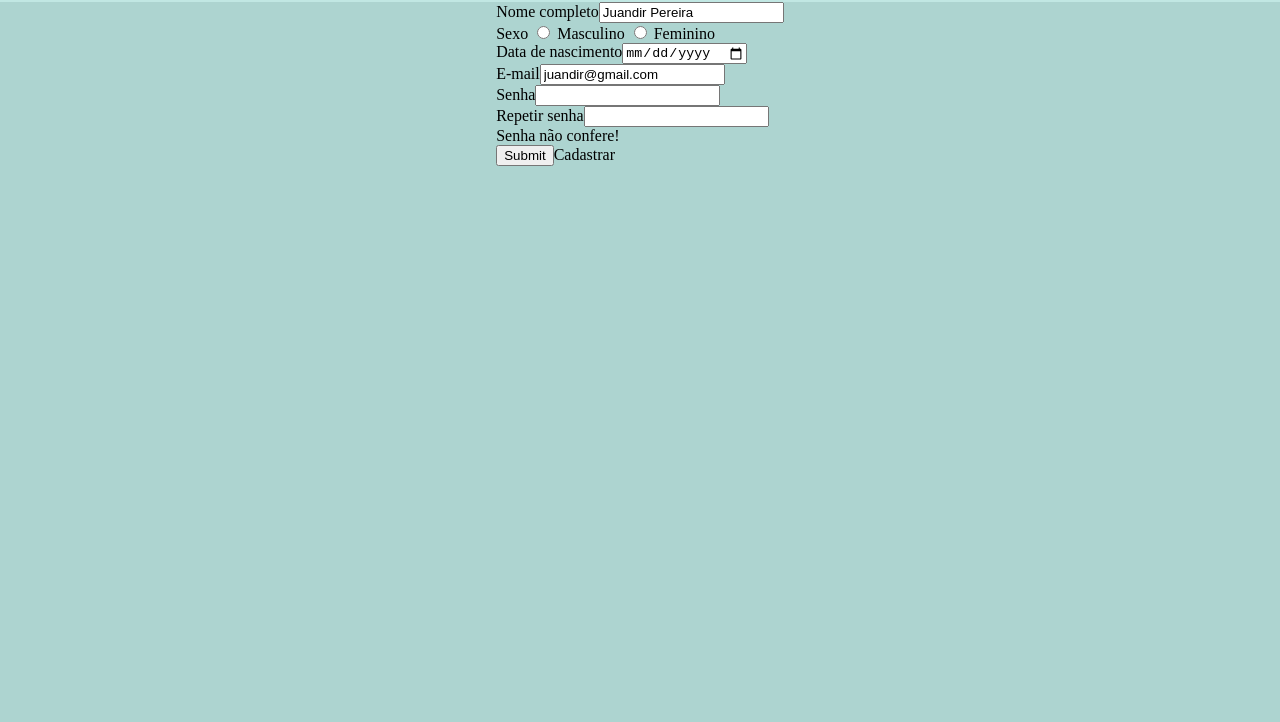
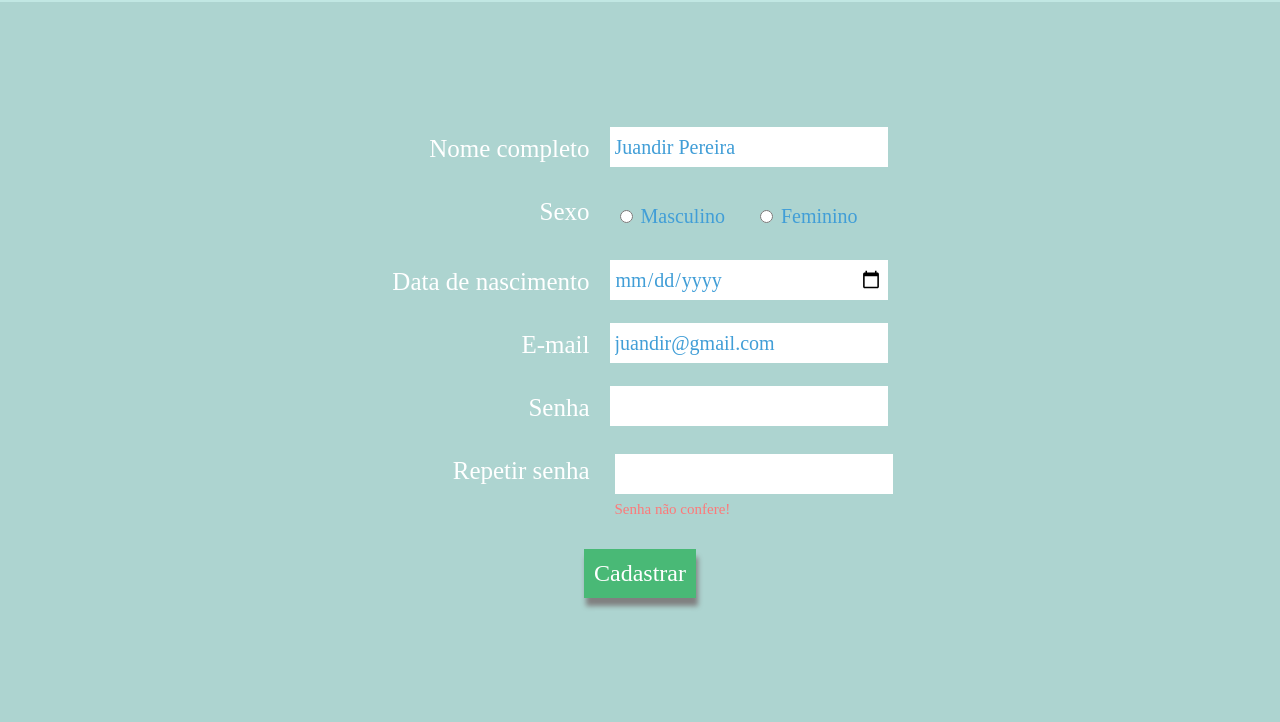
Before and after one commit to AdeWyse/Web1-ControleVacinas, a plain HTML site: page criarConta.html in a window 1280 px wide. Shown: the part 78-800 px from the top of the page. Drawn offline with Linux system fonts and the light colour scheme; a web font is replaced by a local one.

Commit message:
Criar conta

```diff
--- a/criarConta.html
+++ b/criarConta.html
@@ -12,25 +12,35 @@
     </head>
     <body>
         <header>
-            <span id="titulo"><img id="logo" href="img/logo.png"></img>MyHealth</span>
+            <div id="titulo"><img id="logo" src="./img/logo.png"></img>MyHealth</div>
         </header>
         <main>
-            <form action="">
-                <div><label for="nome">Nome completo</label><input type="text" id="nome" name="nome" value="Juandir Pereira"></div>
-                <div>Sexo
-                    <input type="radio" name="sexo" id="masculino" value="masculino">
-                    <label for="masculino">Masculino</label>
-                    <input type="radio" name="sexo" id="feminino" value="feminino">
-                    <label for="feminino">Feminino</label>
+            <form action="" class="formDados">
+                <div class="formContainer">
+                    <label class="formLabel" for="nome">Nome completo</label>
+                    <input class="formInput" type="text" id="nome" name="nome" value="Juandir Pereira">
+                    <div class="formLabel">Sexo</div>
+                    <div class="formInput" id="generos">
+                        <input type="radio" name="sexo" id="masculino" value="masculino">
+                        <label for="masculino">Masculino</label>
+                        <input type="radio" name="sexo" id="feminino" value="feminino">
+                        <label for="feminino">Feminino</label>
+                    </div>
+                    <label class="formLabel" for="dataNac">Data de nascimento</label>
+                    <input class="formInput" type="date" id="dataNasc" name="dataNasc" value="12/08/2022">
+                    <label class="formLabel" for="email">E-mail</label>
+                    <input class="formInput" type="email" name="email" id="email" value="juandir@gmail.com">
+                    <label class="formLabel" for="senha">Senha</label>
+                    <input class="formInput" type="password" id="senha" name="senha" value="">
+                    <label class="formLabel senhaRep" for="senhaRep">Repetir senha</label>
+                    <div class="formInput">
+                        <input  type="password" name="senhaRep" id="senhaRep" value="">
+                        <p class="erro">Senha não confere!</p>
+                    </div>
+
                 </div>
-                <div><label for="dataNac">Data de nascimento</label><input type="date" id="dataNasc" name="dataNasc" value="12/08/2022"></div>
-                <div><label for="email">E-mail</label><input type="email" name="email" id="email" value="juandir@gmail.com"></div>
-                <div><label for="senha">Senha</label><input type="password" id="senha" name="senha" value=""></div>
-                <div><label for="senhaRep">Repetir senha</label><input type="password" name="senhaRep" id="senhaRep"value=""></div>
-                <div>Senha não confere!</div>
-                <div>
-                    <input type="submit">Cadastrar</input>
-                </div>
+                    <button type="submit" class="botao save">Cadastrar</input>
+
             </form>
 
         </main>
--- a/css/criarConta.css
+++ b/css/criarConta.css
@@ -0,0 +1,84 @@
+.danger {
+    position: absolute;
+    right: 20px;
+    margin-top: 20px;
+}
+
+label{
+    margin-right: 25px;
+}
+
+.formDados{
+    display: flex;
+    flex-direction: column;
+    color: white;
+    font-size: 25px;
+    line-height: 43px;
+    align-content: space-between;
+    margin: 125px;
+}
+
+.formContainer {
+    display: grid;
+    grid-template-columns: 45%, auto;
+    grid-template-rows: auto;
+    grid-gap: 20px;
+}
+
+#comprovante {
+    display: none;
+}
+
+#labelComprovante{
+   width: 30%;
+   margin-bottom: 10px;
+}
+
+.formLabel{
+    grid-column: 1;
+    text-align: right;
+    margin: 0;
+}
+
+#radios{
+    display: flex;
+    flex-direction: row;
+    width: auto;
+    color: white;
+}
+
+.formInput {
+    grid-column: 2;
+    height: 40px;
+    font-family: 'Averia Libre';
+    font-style: normal;
+    font-weight: 400;
+    font-size: 20px;
+    line-height: 43px;
+    color: #419ED7;
+    border: none;
+    width: 100%;
+    padding: 5px;
+}
+
+#senhaRep{
+    margin-bottom: 10px;
+    border: none;
+    height: 40px;
+    width: 100%;
+    font-family: 'Averia Libre';
+    font-style: normal;
+    font-weight: 400;
+    font-size: 20px;
+    line-height: 43px;
+}
+
+.erro{
+    color: #FD7979;
+    grid-column: 2;
+    margin: 0;
+    padding: 0;
+    font-size: 15px;
+    line-height: 10px;
+
+}
--- a/css/global.css
+++ b/css/global.css
@@ -52,8 +52,6 @@ button {
     border: none;
 }
 
-
-
 .botao {
     background-color: #419ED7;
     color: white;
```
